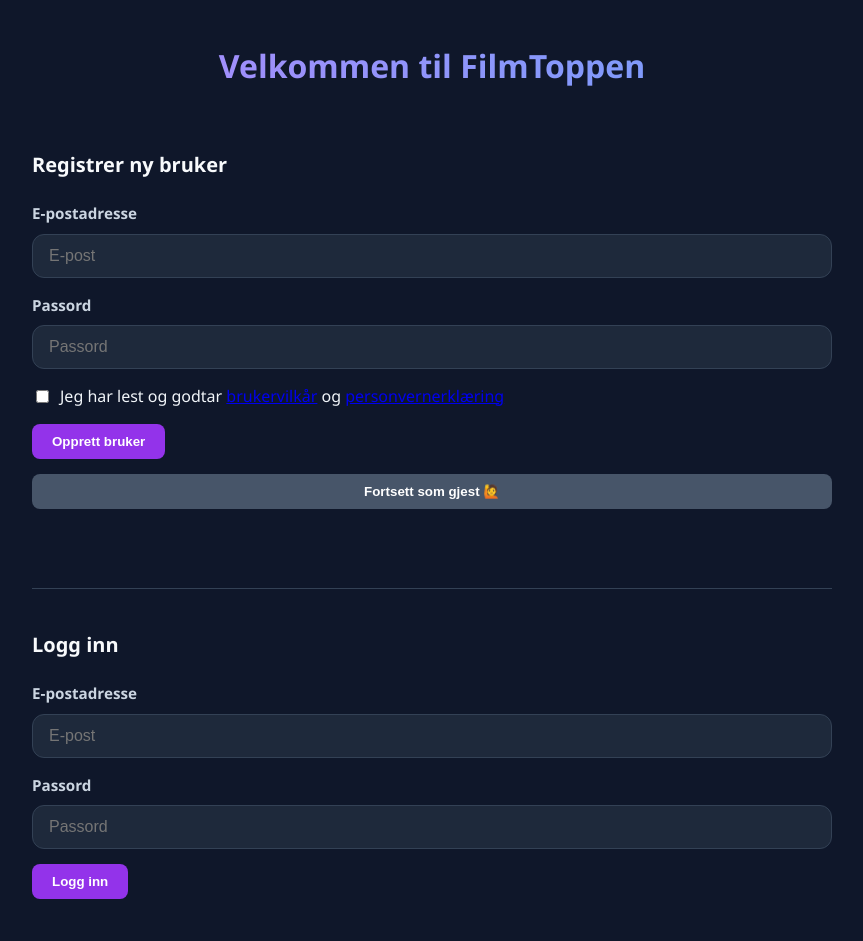
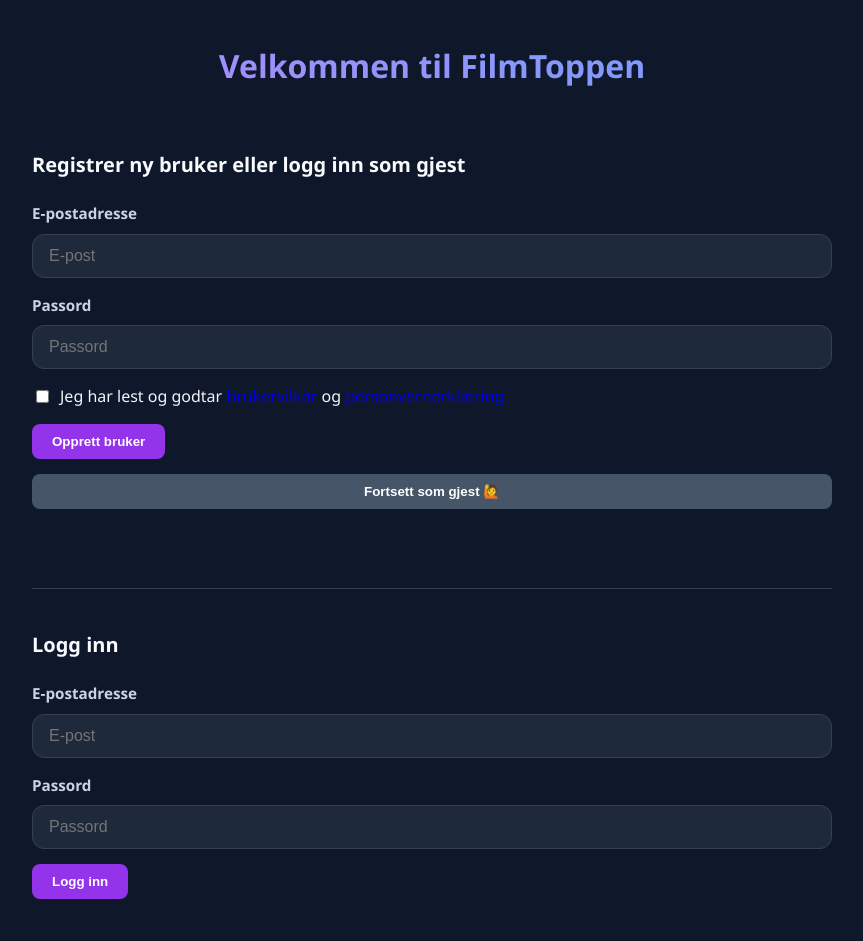
Before and after one commit to STIANSU/Top-movie-list, a website with bundled scripts: page public/index.html in a window 1280 px wide. Shown: the top 941 px of the page, without its empty margins (208-1071 px from the left). Built offline with nearby package versions, Linux system fonts and the light colour scheme.

```diff
--- a/public/userform.html
+++ b/public/userform.html
@@ -1,5 +1,5 @@
 <div class="form-container">
-    <h2>Registrer ny bruker</h2>
+    <h2>Registrer ny bruker eller logg inn som gjest</h2>
     <form id="registerForm">
         <div class="input-group">
             <label for="email">E-postadresse</label>
```
